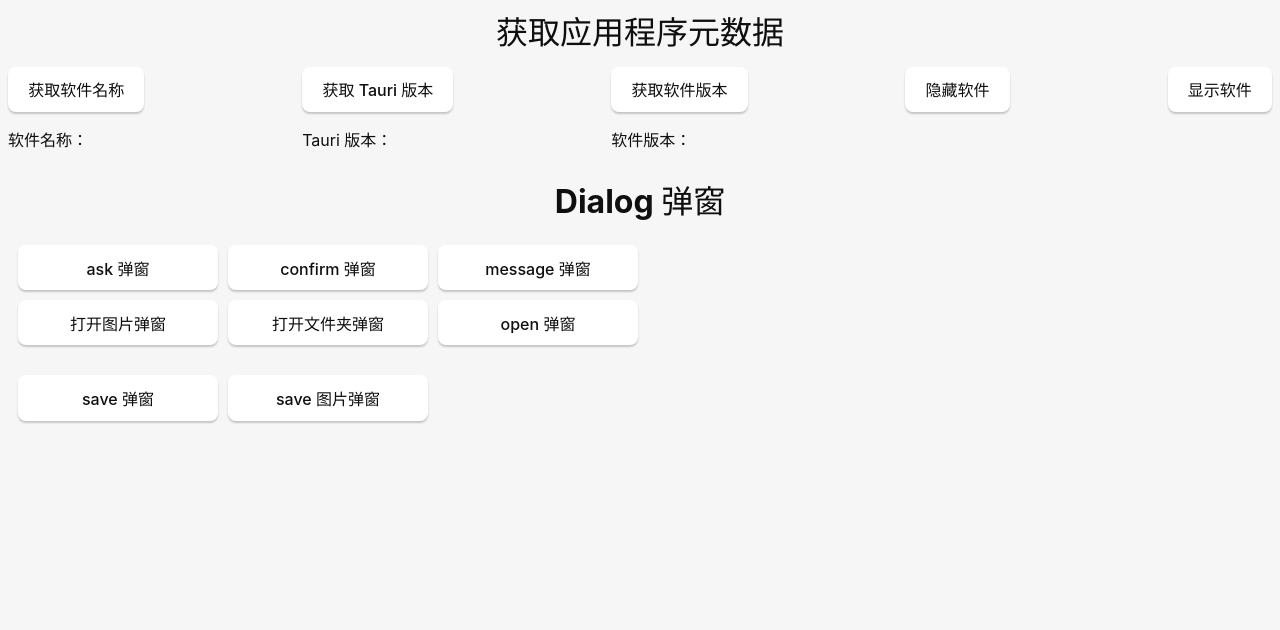
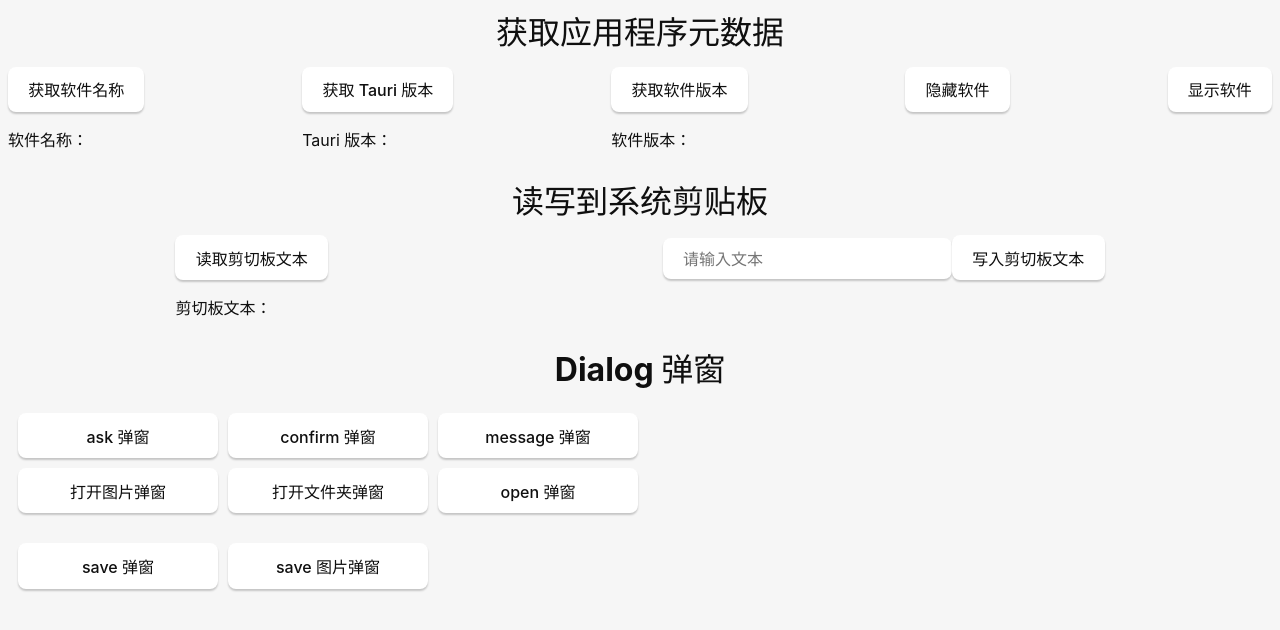
Before and after one commit to leaf0412/tauri-learn, a React (Vite) app: page / in a window 1280 px wide. Shown: the top 630 px of the page. Built offline with nearby package versions, Linux system fonts and the light colour scheme.

Commit message:
feat: 实现 tauri 剪切板学习

```diff
--- a/src-tauri/tauri.conf.json
+++ b/src-tauri/tauri.conf.json
@@ -16,6 +16,11 @@
         "all": true,
         "show": true,
         "hide": true
+      },
+      "clipboard": {
+        "all": true,
+        "writeText": true,
+        "readText": true
       },
       "path": {
         "all": true
--- a/src/App.jsx
+++ b/src/App.jsx
@@ -1,4 +1,5 @@
 import Dialog from './components/Dialog';
+import Clipboard from './components/Clipboard';
 import MetaData from './components/MetaData';
 import './App.css';
 
@@ -6,6 +7,7 @@ function App() {
   return (
     <div>
       <MetaData />
+      <Clipboard />
       <Dialog />
     </div>
   );
--- /dev/null
+++ b/src/components/Clipboard/index.css
@@ -0,0 +1,4 @@
+.clipboard {
+  display: flex;
+  justify-content: space-around;
+}
--- /dev/null
+++ b/src/components/Clipboard/index.jsx
@@ -0,0 +1,17 @@
+import ReadText from './readText';
+import WriteText from './writeText';
+import './index.css';
+
+const Clipboard = () => {
+  return (
+    <div>
+      <h1>读写到系统剪贴板</h1>
+      <div className='clipboard'>
+        <ReadText />
+        <WriteText />
+      </div>
+    </div>
+  );
+};
+
+export default Clipboard;
--- /dev/null
+++ b/src/components/Clipboard/readText.jsx
@@ -0,0 +1,17 @@
+import { readText } from '@tauri-apps/api/clipboard';
+import { useState } from 'react';
+
+export default function ReadText() {
+  const [text, setText] = useState('');
+  const handleReadText = async () => {
+    const text = await readText();
+    setText(text);
+  };
+
+  return (
+    <div>
+      <button onClick={handleReadText}>读取剪切板文本</button>
+      <p>剪切板文本：{text}</p>
+    </div>
+  );
+}
--- /dev/null
+++ b/src/components/Clipboard/writeText.jsx
@@ -0,0 +1,25 @@
+import { writeText } from '@tauri-apps/api/clipboard';
+import { useState, useCallback } from 'react';
+
+export default function WriteText() {
+  const [text, setText] = useState('');
+  const handleWriteText = useCallback(async () => {
+    await writeText(text);
+  }, [text]);
+
+  const handleChange = e => {
+    setText(e.target.value);
+  };
+
+  return (
+    <div>
+      <input
+        type='text'
+        value={text}
+        onChange={handleChange}
+        placeholder='请输入文本'
+      />
+      <button onClick={handleWriteText}>写入剪切板文本</button>
+    </div>
+  );
+}
```
Also changed, not shown: 1 other file (tests, documents, lock files or other folders).
